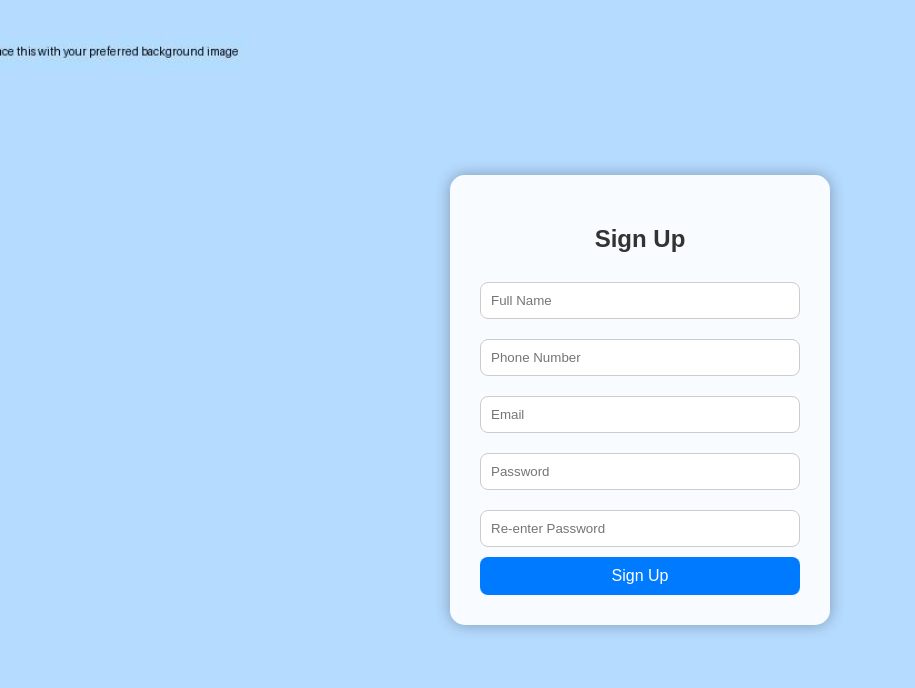
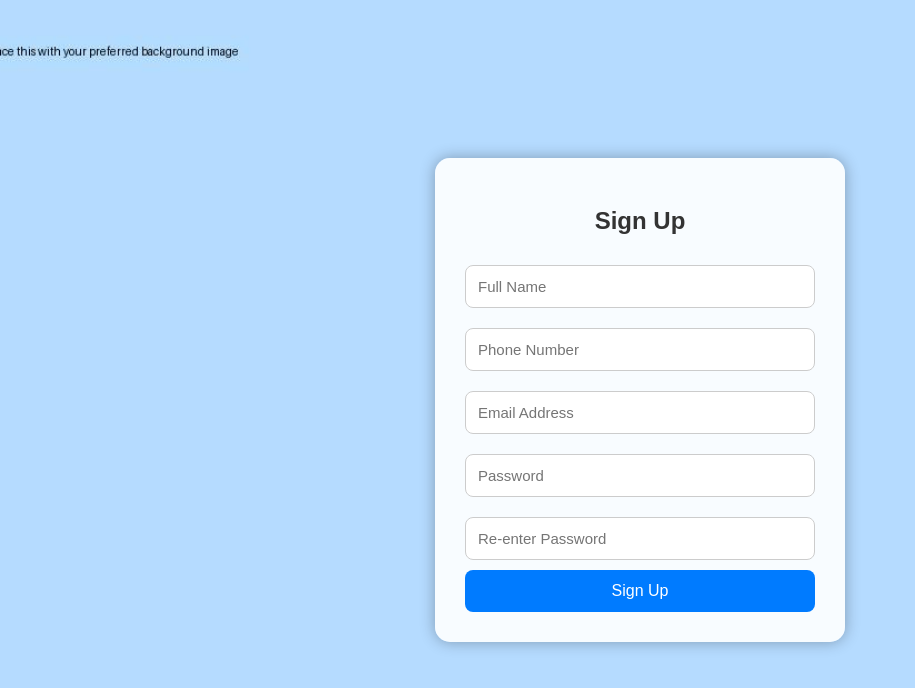
Before and after one commit to mslaffi-rgb/Logup, a Flask app: page / in a window 1280 px wide. Shown: the top 688 px of the page, without its empty margins (0-915 px from the left). Run offline with Flask 3, Linux system fonts and the light colour scheme.

Commit message:
Update signup.html

```diff
--- a/templates/signup.html
+++ b/templates/signup.html
@@ -4,11 +4,14 @@
     <meta charset="UTF-8">
     <meta name="viewport" content="width=device-width, initial-scale=1.0">
     <title>Signup Page</title>
+
     <style>
         body{
             margin:0;
-            font-family:Arial,sans-serif;
-            background:url("{{ url_for('static', filename='background.jpg') }}") no-repeat center center/cover;
+            padding:0;
+            font-family:Arial, sans-serif;
+            background:url("{{ url_for('static', filename='background.jpg') }}") no-repeat center center fixed;
+            background-size:cover;
             display:flex;
             justify-content:center;
             align-items:center;
@@ -16,36 +19,38 @@
         }
 
         .container{
+            width:350px;
             background:rgba(255,255,255,0.9);
             padding:30px;
             border-radius:15px;
-            width:320px;
             box-shadow:0 0 15px rgba(0,0,0,0.3);
         }
 
         h2{
             text-align:center;
             color:#333;
+            margin-bottom:20px;
         }
 
         input{
             width:100%;
-            padding:10px;
+            padding:12px;
             margin:10px 0;
             border:1px solid #ccc;
             border-radius:8px;
+            font-size:15px;
             box-sizing:border-box;
         }
 
         button{
             width:100%;
-            padding:10px;
+            padding:12px;
+            border:none;
+            border-radius:8px;
             background:#007BFF;
             color:white;
-            border:none;
-            border-radius:8px;
+            font-size:16px;
             cursor:pointer;
-            font-size:16px;
         }
 
         button:hover{
@@ -58,20 +63,21 @@
 <div class="container">
     <h2>Sign Up</h2>
 
-    <form method="POST">
+    <form action="/signup" method="POST">
+
         <input type="text" name="name" placeholder="Full Name" required>
 
         <input type="tel" name="phone" placeholder="Phone Number" required>
 
-        <input type="email" name="email" placeholder="Email" required>
+        <input type="email" name="email" placeholder="Email Address" required>
 
         <input type="password" name="password" placeholder="Password" required>
 
         <input type="password" name="confirm_password" placeholder="Re-enter Password" required>
 
         <button type="submit">Sign Up</button>
+
     </form>
-
 </div>
 
 </body>
```
